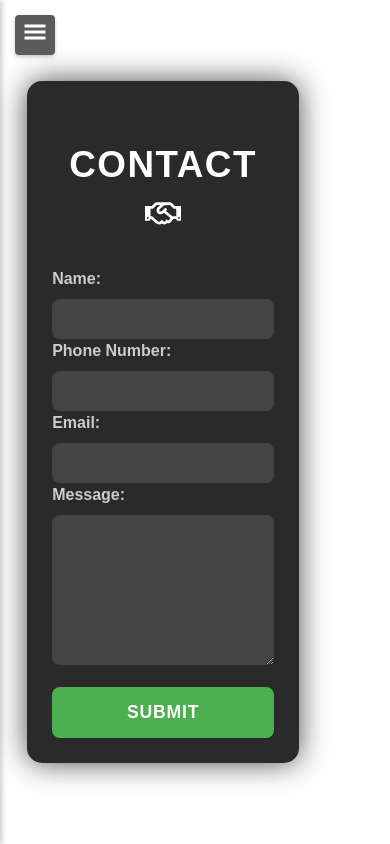
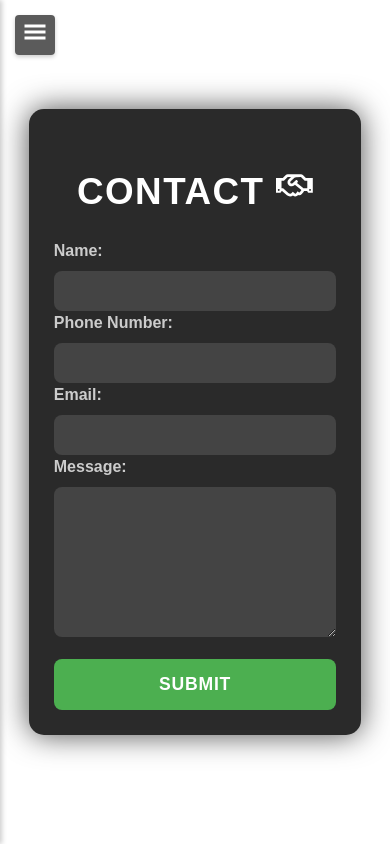
Before and after one commit to Akashshelke07/Portfolio, a React (Vite) app: page /contact in a window 390 px wide. Built offline with nearby package versions, Linux system fonts and the light colour scheme.

Commit message:
Update ContactInfo.css

```diff
--- a/src/components/ContactInfo/ContactInfo.css
+++ b/src/components/ContactInfo/ContactInfo.css
@@ -10,7 +10,8 @@
 }
 
 .contact-container {
-    width: 1250px;
+    margin-left: 250px;
+    width: 1000px;
     padding: 40px;
     background-color: #2a2a2a;
     border-radius: 15px;
@@ -112,6 +113,8 @@
     .contact-container {
         width: 95%;
         padding: 40px;
+        margin: 40px;
+
     }
 
     .contact-container h2 {
@@ -153,6 +156,8 @@
 @media (max-width: 480px) {
     .contact-container {
         padding: 25px;
+        margin: 45px;
+        overflow: none;
     }
 
     .contact-container h2 {
```
